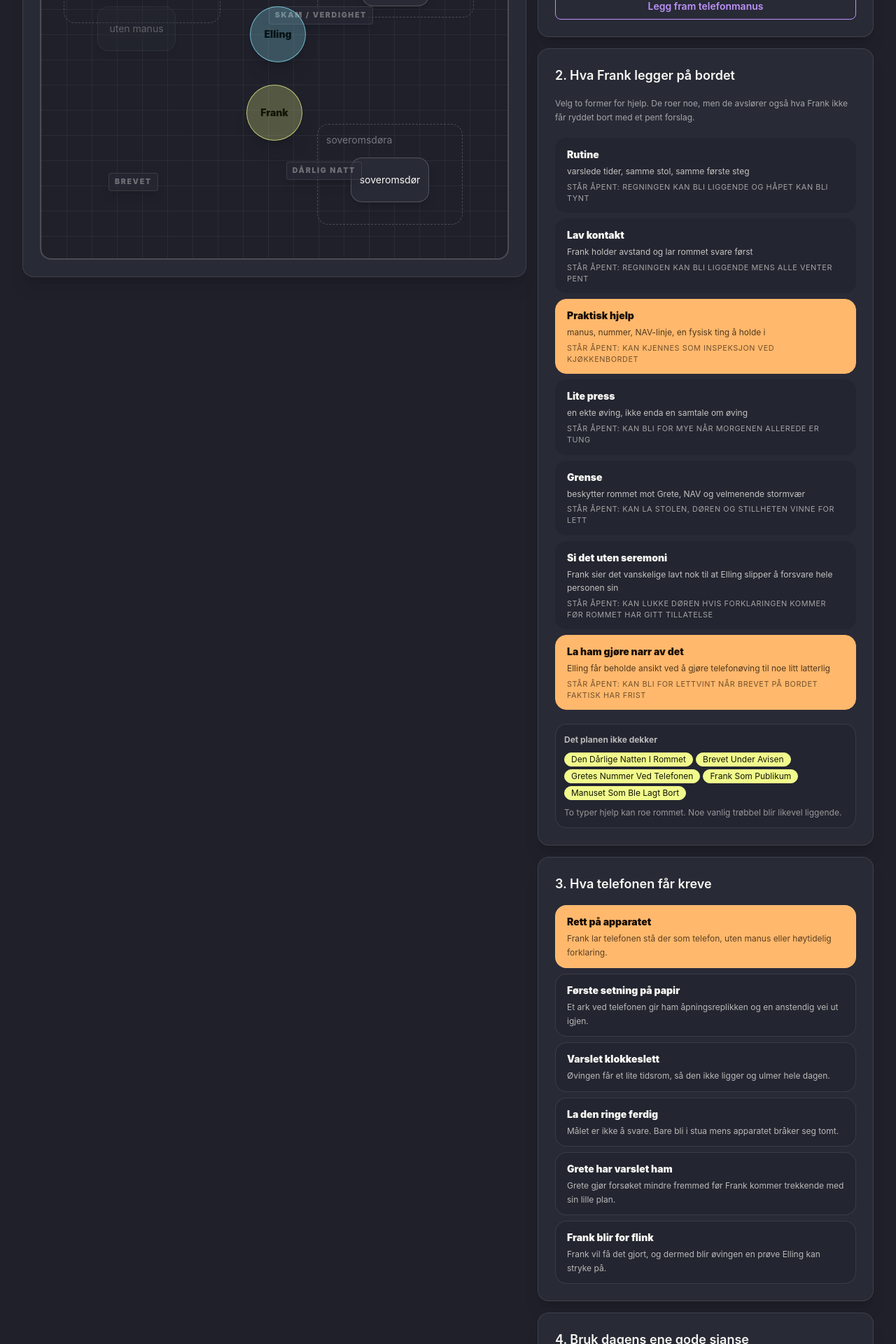
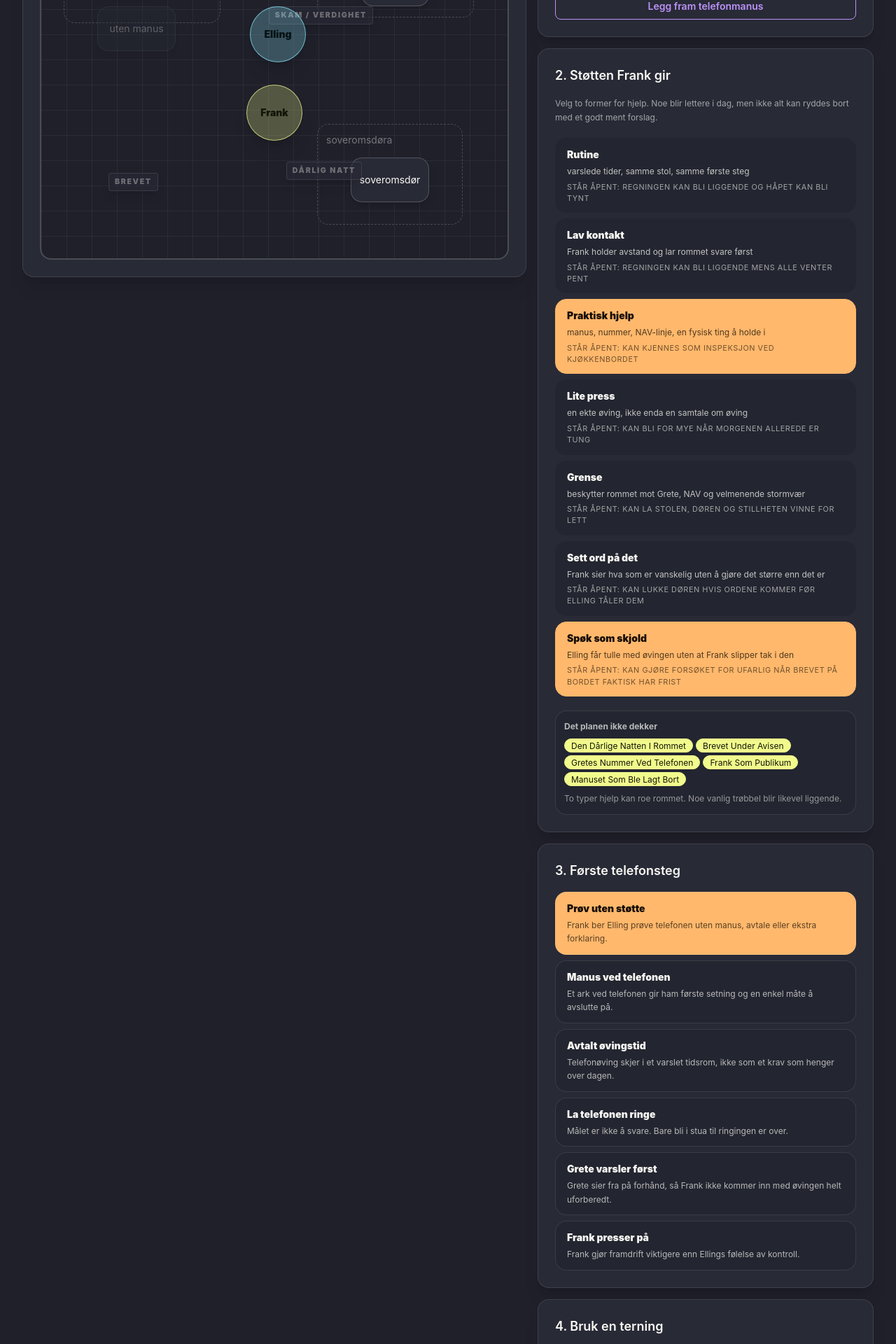
Before and after one commit to TerjeBallestad/lifelines-design-lab, a React (Vite) app: page / in a window 1280 px wide. Shown: the part 600-2520 px from the top of the page at 70% size. Built offline with nearby package versions, Linux system fonts and the light colour scheme.

Commit message:
fix: simplify Norwegian design lab copy

```diff
--- a/src/components/PhonePracticeLab.tsx
+++ b/src/components/PhonePracticeLab.tsx
@@ -129,8 +129,8 @@ export const PhonePracticeLab = observer(function PhonePracticeLab() {
                 Telefonøving i stua
               </h1>
               <p className="mt-3 max-w-2xl text-base leading-relaxed text-base-content/70">
-                Sett Frank i rommet, legg fram akkurat nok hjelp, og se om Elling nærmer seg
-                telefonen uten å måtte gjøre hele mannen til et saksvedlegg.
+                Plasser Frank, velg støtten han gir, og la Elling prøve ett lite telefonsteg.
+                Etterpå leser Frank rommet: hva ble brukt, hva ble unngått, og hva bør vente.
               </p>
             </div>
             <div className="flex flex-wrap gap-2">
@@ -184,7 +184,7 @@ export const PhonePracticeLab = observer(function PhonePracticeLab() {
 
             <div className="grid content-start gap-4">
               <Panel>
-                <SectionTitle>1. Hvor Frank blir stående</SectionTitle>
+                <SectionTitle>1. Frank i rommet</SectionTitle>
                 <div className="grid gap-2">
                   {frankPositions.map((position) => (
                     <button
@@ -219,10 +219,10 @@ export const PhonePracticeLab = observer(function PhonePracticeLab() {
               </Panel>
 
               <Panel>
-                <SectionTitle>2. Hva Frank legger på bordet</SectionTitle>
+                <SectionTitle>2. Støtten Frank gir</SectionTitle>
                 <p className="mb-3 text-xs leading-relaxed text-base-content/60">
-                  Velg to former for hjelp. De roer noe, men de avslører også hva Frank ikke får
-                  ryddet bort med et pent forslag.
+                  Velg to former for hjelp. Noe blir lettere i dag, men ikke alt kan ryddes bort med
+                  et godt ment forslag.
                 </p>
                 <div className="grid gap-2">
                   {phoneSupportModes.map((support) => {
@@ -253,7 +253,7 @@ export const PhonePracticeLab = observer(function PhonePracticeLab() {
               </Panel>
 
               <Panel>
-                <SectionTitle>3. Hva telefonen får kreve</SectionTitle>
+                <SectionTitle>3. Første telefonsteg</SectionTitle>
                 <div className="grid gap-2">
                   {phoneApproaches.map((approach) => (
                     <button
@@ -278,7 +278,7 @@ export const PhonePracticeLab = observer(function PhonePracticeLab() {
               </Panel>
 
               <Panel>
-                <SectionTitle>4. Bruk dagens ene gode sjanse</SectionTitle>
+                <SectionTitle>4. Bruk en terning</SectionTitle>
                 <div className="flex flex-wrap gap-2">
                   {store.dicePool.map((die) => (
                     <button
@@ -297,7 +297,7 @@ export const PhonePracticeLab = observer(function PhonePracticeLab() {
                   ))}
                 </div>
                 <p className="mt-3 text-xs text-base-content/60">
-                  Terningen gir forsøket vind i ryggen. Rommet kan fortsatt sette seg på bakbeina.
+                  Terningen hjelper forsøket i gang. Rommet avgjør fortsatt hvor langt det går.
                 </p>
                 <select
                   className="select select-bordered mt-4 w-full"
--- a/src/content/phonePractice.ts
+++ b/src/content/phonePractice.ts
@@ -8,59 +8,58 @@ import type {
 
 export const telefonAversjon: StateObject = {
   id: 'telefon_aversjon',
-  label: 'Telefonen slipper andre mennesker inn i stua',
+  label: 'Telefonen gjør stua mindre privat',
   anchor: 'phone',
   description:
-    'Et svart apparat på sidebordet. Det kan ringe når som helst, og da er det plutselig noen andres ettermiddag også.',
+    'Den står på sidebordet og kan ringe når som helst. Når den gjør det, må Elling svare før han er klar.',
   pressure: 0.72,
 };
 
 export const phoneApproaches: Approach[] = [
   {
     id: 'none',
-    label: 'Rett på apparatet',
-    description: 'Frank lar telefonen stå der som telefon, uten manus eller høytidelig forklaring.',
+    label: 'Prøv uten støtte',
+    description: 'Frank ber Elling prøve telefonen uten manus, avtale eller ekstra forklaring.',
     trustDelta: -0.04,
     controlDelta: -0.08,
     pressureDelta: 0.12,
   },
   {
     id: 'written_script',
-    label: 'Første setning på papir',
-    description: 'Et ark ved telefonen gir ham åpningsreplikken og en anstendig vei ut igjen.',
+    label: 'Manus ved telefonen',
+    description: 'Et ark ved telefonen gir ham første setning og en enkel måte å avslutte på.',
     trustDelta: 0.03,
     controlDelta: 0.18,
     pressureDelta: -0.08,
   },
   {
     id: 'pre_agreed_window',
-    label: 'Varslet klokkeslett',
-    description: 'Øvingen får et lite tidsrom, så den ikke ligger og ulmer hele dagen.',
+    label: 'Avtalt øvingstid',
+    description: 'Telefonøving skjer i et varslet tidsrom, ikke som et krav som henger over dagen.',
     trustDelta: 0.02,
     controlDelta: 0.14,
     pressureDelta: -0.05,
   },
   {
     id: 'tolerate_ringtone',
-    label: 'La den ringe ferdig',
-    description: 'Målet er ikke å svare. Bare bli i stua mens apparatet bråker seg tomt.',
+    label: 'La telefonen ringe',
+    description: 'Målet er ikke å svare. Bare bli i stua til ringingen er over.',
     trustDelta: 0.04,
     controlDelta: 0.22,
     pressureDelta: -0.16,
   },
   {
     id: 'grete_primes_first',
-    label: 'Grete har varslet ham',
-    description:
-      'Grete gjør forsøket mindre fremmed før Frank kommer trekkende med sin lille plan.',
+    label: 'Grete varsler først',
+    description: 'Grete sier fra på forhånd, så Frank ikke kommer inn med øvingen helt uforberedt.',
     trustDelta: 0.05,
     controlDelta: 0.1,
     pressureDelta: -0.12,
   },
   {
     id: 'frank_pushes',
-    label: 'Frank blir for flink',
-    description: 'Frank vil få det gjort, og dermed blir øvingen en prøve Elling kan stryke på.',
+    label: 'Frank presser på',
+    description: 'Frank gjør framdrift viktigere enn Ellings følelse av kontroll.',
     trustDelta: -0.09,
     controlDelta: -0.18,
     pressureDelta: 0.2,
@@ -164,17 +163,17 @@ export const phoneSupportModes: SupportMode[] = [
   },
   {
     id: 'disclosure',
-    label: 'Si det uten seremoni',
-    good: 'Frank sier det vanskelige lavt nok til at Elling slipper å forsvare hele personen sin',
-    risk: 'kan lukke døren hvis forklaringen kommer før rommet har gitt tillatelse',
+    label: 'Sett ord på det',
+    good: 'Frank sier hva som er vanskelig uten å gjøre det større enn det er',
+    risk: 'kan lukke døren hvis ordene kommer før Elling tåler dem',
     covers: ['shame', 'hope', 'dignity_exposure'],
     weak: ['phone_fear', 'unpaid_bill', 'sleep_debt'],
   },
   {
     id: 'humor_play',
-    label: 'La ham gjøre narr av det',
-    good: 'Elling får beholde ansikt ved å gjøre telefonøving til noe litt latterlig',
-    risk: 'kan bli for lettvint når brevet på bordet faktisk har frist',
+    label: 'Spøk som skjold',
+    good: 'Elling får tulle med øvingen uten at Frank slipper tak i den',
+    risk: 'kan gjøre forsøket for ufarlig når brevet på bordet faktisk har frist',
     covers: ['phone_fear', 'shame', 'restlessness'],
     weak: ['unpaid_bill', 'sleep_debt', 'dignity_exposure'],
   },
--- a/src/engine/phoneResolver.ts
+++ b/src/engine/phoneResolver.ts
@@ -283,13 +283,13 @@ function beatsFor(
     beat({
       id: 'frank_setup',
       actor: 'Frank',
-      label: 'Frank ordner seg i rommet',
+      label: 'Frank legger opp forsøket',
       text:
         context.frankPosition === 'absent_setup'
-          ? 'Frank legger arket klart og lar stua få være Ellings egen igjen.'
+          ? 'Frank legger arket klart og går ut av stua.'
           : context.frankPosition === 'near_phone'
-            ? 'Frank blir stående ved apparatet. Det lille forsøket får vitnebenk.'
-            : 'Frank setter seg bort fra telefonbordet, som om dette ikke er en eksamen.',
+            ? 'Frank blir stående ved telefonen. Det gjør forsøket mer synlig enn hjelpsomt.'
+            : 'Frank setter seg bort fra telefonbordet og lar Elling få litt rom.',
       anchor: 'sofa',
       ellingPosition: 'chair',
       frankPosition: context.frankPosition,
@@ -300,8 +300,8 @@ function beatsFor(
     beat({
       id: 'premise_defense',
       actor: 'Elling',
-      label: 'Selve forslaget får gjennomgå',
-      text: 'Elling starter med forslaget, ikke telefonen. Det er tross alt forslaget som har kommet inn uten å banke på.',
+      label: 'Forslaget møter motstand',
+      text: 'Elling svarer først på selve forslaget. Telefonen kan vente litt til.',
       anchor: 'chair',
       ellingPosition: 'chair',
       frankPosition: context.frankPosition,
@@ -321,8 +321,8 @@ function beatsFor(
         beat({
           id: 'delay',
           actor: 'Room',
-          label: 'Stua holder pusten',
-          text: `${delayedSeconds} sekunder går. Telefonen står der med sin uanstendige tilgjengelighet.`,
+          label: 'Ventetid',
+          text: `${delayedSeconds} sekunder går. Telefonen står på bordet og gjør ingenting lettere.`,
           anchor: 'phone',
           ellingPosition: 'pace',
           frankPosition: context.frankPosition,
@@ -513,18 +513,18 @@ function reportFor(
   const carried =
     supportAnalysis.carriedWeaknesses.slice(0, 2).map(pressureLabel).join(' / ') || 'none';
   if (outcome === 'completed_practice') {
-    return `Frank: Elling sto ved telefonen, ringte én gang og la på før samtalen fikk bli en samtale. Med ${approach} kunne han gjøre narr av hele opplegget og likevel ta første steg. Jeg var ${position}. Det som fortsatt lå igjen i rommet: ${carried}.`;
+    return `Frank: Elling sto ved telefonen, ringte én gang og la på før samtalen kom i gang. Med ${approach} ble første steg mulig uten at øvingen tok over rommet. Jeg var ${position}. Det som fortsatt lå igjen: ${carried}.`;
   }
   if (outcome === 'partial_practice') {
-    return `Frank: Elling ble stående ved telefonen etter ${delayed} sekunder, men stoppet før noen stemme kom inn i stua. Det holder til å gjenta rammen. Det holder ikke til å skru opp kravet. Igjen i rommet: ${carried}.`;
+    return `Frank: Elling ble stående ved telefonen etter ${delayed} sekunder, men stoppet før samtalen begynte. Det er nok til å prøve samme ramme igjen, ikke nok til å øke kravet. Fortsatt åpent: ${carried}.`;
   }
   if (outcome === 'anger_retreat') {
-    return `Frank: Elling kom halvveis mot telefonen før sinnet fant meg i stedet for apparatet. Det handler ikke bare om telefonen. Det handler om å bli sett mens man øver på noe man helst skulle vært ferdig med. Hjelpen traff litt, men lot ${carried} stå igjen.`;
+    return `Frank: Elling kom halvveis mot telefonen før sinnet ble rettet mot meg. Det peker ikke bare mot telefonfrykt, men mot å bli sett mens han øver. Hjelpen dekket noe, men lot ${carried} stå igjen.`;
   }
   if (outcome === 'retreat') {
-    return `Frank: Elling forlot forsøket, og soveromsdøra fikk siste ord før telefonen ble rørt. Neste gang må jeg endre avstand, ark eller første steg før vi kaller dette ferdighetstrening. Planen lot ${carried} stå igjen.`;
+    return `Frank: Elling forlot forsøket, og soveromsdøren ble lukket før telefonen ble rørt. Neste gang bør jeg endre avstand, manus eller første steg før ferdigheten prøves. Planen lot ${carried} stå igjen.`;
   }
-  return `Frank: Elling sto nær telefonen, men brukte ordene til å holde apparatet på trygg avstand. Leiligheten viste motstand uten full kollaps. Neste ramme må ta hensyn til ${carried}.`;
+  return `Frank: Elling sto nær telefonen, men brukte ordene til å holde forsøket på avstand. Leiligheten viste motstand uten full kollaps; neste ramme bør ta hensyn til ${carried}.`;
 }
 
 function nextApproaches(
```
Also changed, not shown: 1 other file (tests, documents, lock files or other folders).
